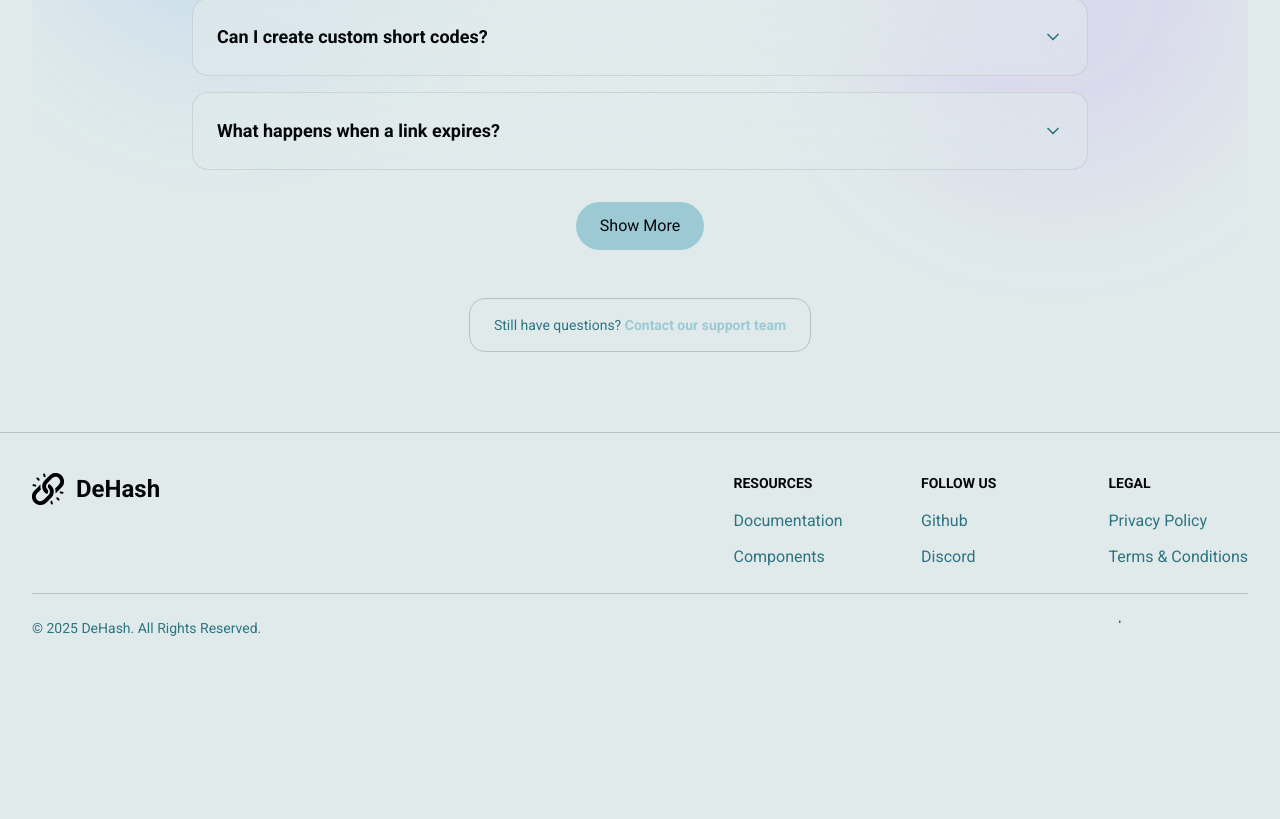
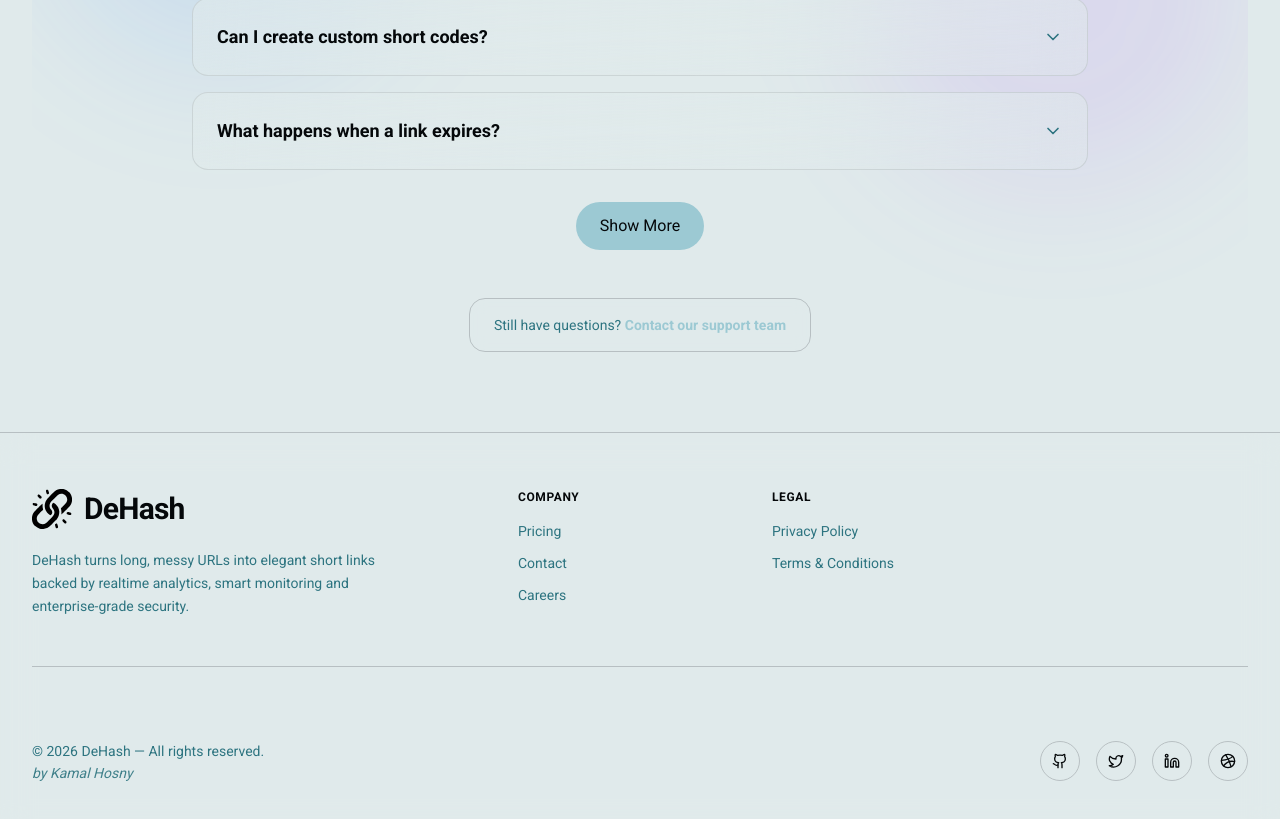
Before and after one commit to kamal-hosny/DeHash-URL-Shortener, a Next.js app: page / in a window 1280 px wide. Shown: the part 4837-5656 px from the top of the page. Before the commit the page ends 5515 px from the top, so only its background shows below. Built offline with nearby package versions, Linux system fonts and the light colour scheme.

Commit message:
fix footer

```diff
--- a/components/organisms/Footer.tsx
+++ b/components/organisms/Footer.tsx
@@ -1,123 +1,122 @@
 "use client";
 
+import Link from "next/link";
+import {
+  Github,
+  Twitter,
+  Linkedin,
+  Dribbble,
+} from "lucide-react";
+import Image from "next/image";
 import { logo } from "@/assets";
-import Image from "next/image";
-import Link from "next/link";
+
+const footerSections = [
+  {
+    title: "Company",
+    links: [
+      { label: "Pricing", href: "/pricing" },
+      { label: "Contact", href: "/contact" },
+      { label: "Careers", href: "/careers" },
+    ],
+  },
+  {
+    title: "Legal",
+    links: [
+      { label: "Privacy Policy", href: "/privacy" },
+      { label: "Terms & Conditions", href: "/terms" },
+    ],
+  },
+];
+
+const socialLinks = [
+  { label: "Github", href: "https://github.com", icon: Github },
+  { label: "Twitter", href: "https://x.com", icon: Twitter },
+  { label: "LinkedIn", href: "https://linkedin.com", icon: Linkedin },
+  { label: "Dribbble", href: "https://dribbble.com", icon: Dribbble },
+];
 
 const Footer = () => {
   return (
-    <footer className="bg-muted py-10 border-t">
-      <div className="container">
-        {/* Top Section */}
-        <div className="md:flex md:justify-between md:items-start">
-          {/* Logo */}
-          <div className="mb-6 md:mb-0">
+    <footer className="relative bg-muted/40 backdrop-blur-lg border-t border-border py-14">
+      <div className="container space-y-12">
+
+        {/* Top */}
+        <div className="grid gap-12 md:grid-cols-[1.2fr_2fr]">
+
+          {/* Brand + Description */}
+          <div className="space-y-5">
             <Link href="/" className="flex items-center gap-3">
               <Image
                 src={logo}
-                width={32}
-                height={32}
+                width={40}
+                height={40}
                 alt="Logo"
                 className="dark:invert"
               />
-              <span className="text-2xl font-semibold text-foreground">
+              <span className="text-3xl font-bold tracking-tight text-foreground">
                 DeHash
               </span>
             </Link>
+
+            <p className="text-sm leading-relaxed text-muted-foreground max-w-sm">
+              DeHash turns long, messy URLs into elegant short links backed by
+              realtime analytics, smart monitoring and enterprise-grade security.
+            </p>
           </div>
 
-          {/* Links */}
-          <div className="grid grid-cols-2 gap-8 sm:gap-12 sm:grid-cols-3">
-            <div>
-              <h2 className="mb-4 text-sm font-semibold text-foreground uppercase">
-                Resources
+          {/* Footer Links */}
+          <div className="grid grid-cols-2 gap-8 sm:grid-cols-3">
+            {footerSections.map((section) => (
+              <div key={section.title}>
+                <h2 className="mb-4 text-xs font-semibold text-foreground tracking-wider uppercase">
+                  {section.title}
                 </h2>
-              <ul className="space-y-3 text-muted-foreground">
-                <li>
-                  <Link href="#" className="hover:text-foreground transition">
-                    Documentation
+                <ul className="space-y-3 text-sm text-muted-foreground">
+                  {section.links.map((link) => (
+                    <li key={link.label}>
+                      <Link
+                        href={link.href}
+                        className="hover:text-foreground transition-colors"
+                      >
+                        {link.label}
                       </Link>
                     </li>
-                <li>
-                  <Link href="#" className="hover:text-foreground transition">
-                    Components
-                  </Link>
-                </li>
+                  ))}
                 </ul>
               </div>
-
-            <div>
-              <h2 className="mb-4 text-sm font-semibold text-foreground uppercase">
-                Follow Us
-              </h2>
-              <ul className="space-y-3 text-muted-foreground">
-                <li>
-                  <Link href="#" className="hover:text-foreground transition">
-                    Github
-                  </Link>
-                </li>
-                <li>
-                  <Link href="#" className="hover:text-foreground transition">
-                    Discord
-                  </Link>
-                </li>
-              </ul>
-            </div>
-
-            <div>
-              <h2 className="mb-4 text-sm font-semibold text-foreground uppercase">
-                Legal
-              </h2>
-              <ul className="space-y-3 text-muted-foreground">
-                <li>
-                  <Link href="#" className="hover:text-foreground transition">
-                    Privacy Policy
-                  </Link>
-                </li>
-                <li>
-                  <Link href="#" className="hover:text-foreground transition">
-                    Terms & Conditions
-                  </Link>
-                </li>
-              </ul>
-            </div>
+            ))}
           </div>
         </div>
 
-        {/* Divider */}
-        <hr className="my-6 border-border" />
+        <div className="border-t border-border pt-6"></div>
 
-        {/* Bottom Section */}
-        <div className="sm:flex sm:items-center sm:justify-between">
+        {/* Bottom */}
+        <div className="flex flex-col gap-4 sm:flex-row sm:items-center sm:justify-between">
+
+          {/* Copyright */}
+          <div className="space-y-0.5">
             <span className="text-sm text-muted-foreground">
-            © 2025 DeHash. All Rights Reserved.
+              © {new Date().getFullYear()} DeHash — All rights reserved.
             </span>
+            <span className="text-sm text-muted-foreground/90 italic flex items-center gap-2">
+              by Kamal Hosny
+            </span>
+          </div>
 
-          {/* Social Icons */}
-          <div className="flex items-center gap-5 mt-4 sm:mt-0 text-muted-foreground">
-            <Link href="#" className="hover:text-foreground">
-              <svg className="w-5 h-5" fill="currentColor" viewBox="0 0 24 24">
-                <path d="M13.135 6H15V3h-1.865a4.147..." />
-              </svg>
+          {/* Social */}
+          <div className="flex items-center gap-4">
+            {socialLinks.map(({ label, href, icon: Icon }) => (
+              <Link
+                key={label}
+                href={href}
+                aria-label={label}
+                className="flex h-10 w-10 items-center justify-center rounded-full border border-border
+                hover:border-primary hover:text-primary
+                transition-all hover:shadow-sm"
+              >
+                <Icon className="h-4 w-4" />
               </Link>
-
-            <Link href="#" className="hover:text-foreground">
-              <svg className="w-5 h-5" fill="currentColor" viewBox="0 0 24 24">
-                <path d="M18.942 5.556a16.3..." />
-              </svg>
-            </Link>
-
-            <Link href="#" className="hover:text-foreground">
-              <svg className="w-5 h-5" fill="currentColor" viewBox="0 0 24 24">
-                <path d="M13.795 10.533 20.68 2..." />
-              </svg>
-            </Link>
-
-            <Link href="#" className="hover:text-foreground">
-              <svg className="w-5 h-5" fill="currentColor" viewBox="0 0 24 24">
-                <path d="M12.006 2a9.847..." />
-              </svg>
-            </Link>
+            ))}
           </div>
         </div>
       </div>
```
Lines whose indentation alone changed are shown as unchanged.
